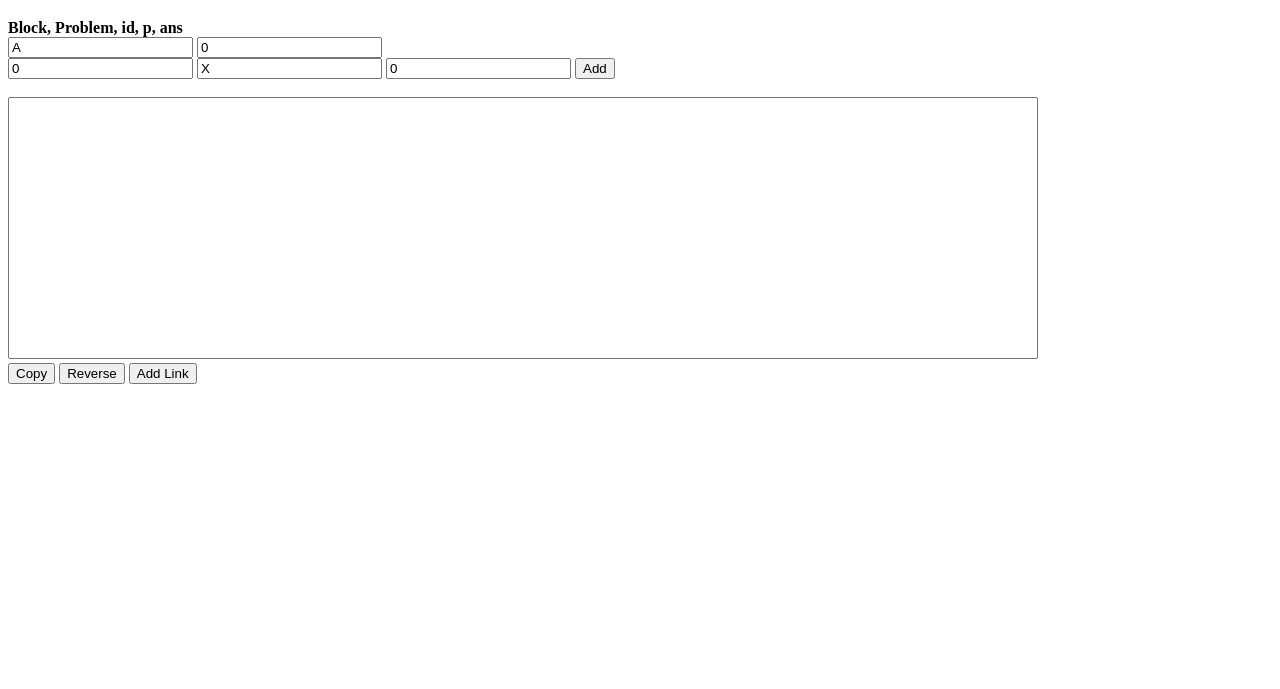
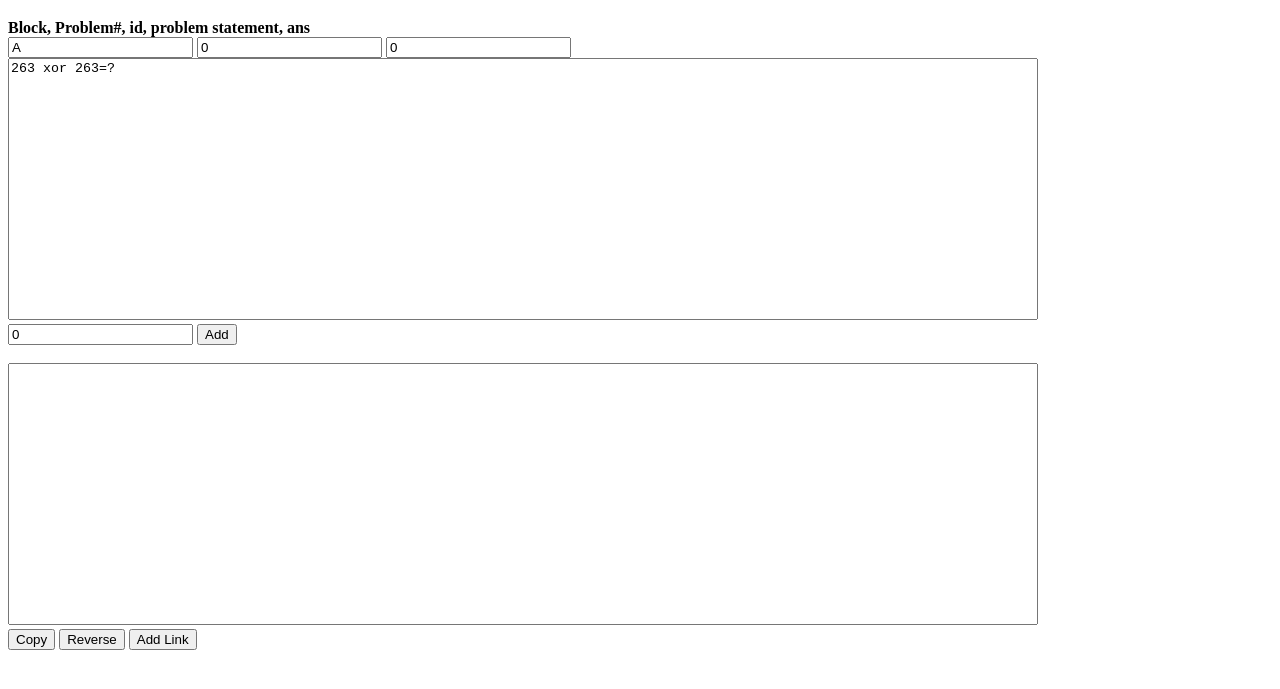
Before and after one commit to sqrtnull/static-judge, a plain HTML site: page docs/converter.html in a window 1280 px wide. Shown: the part 61-750 px from the top of the page. Drawn offline with Linux system fonts and the light colour scheme.

Commit message:
made the converter easier to use

```diff
--- a/docs/converter.html
+++ b/docs/converter.html
@@ -14,12 +14,12 @@
 </head>
 <body onload="init()">
     <h1 id="title">Converter</h1>
-    <b>Block, Problem, id, p, ans</b> <br>
-    <input type="text" id="block" value="A">
-    <input type="text" id="problem" value="0"> <br>
-    <input type="text" id="id" value="0">
-    <input type="text" id="p" value="X">
-    <input type="text" id="ans" value="0">
+    <b>Block, Problem#, id, problem statement, ans</b> <br>
+    <input type="text" id="block">
+    <input type="text" id="problem">
+    <input type="text" id="id"> <br>
+    <textarea class='a' id="p"></textarea> <br>
+    <input type="text" id="ans">
     <button onclick="add()">Add</button>
     <br>
     <br>
@@ -34,7 +34,7 @@
         document.getElementById('block').value='A';
         document.getElementById('problem').value='0';
         document.getElementById('id').value='0';
-        document.getElementById('p').value='X';
+        document.getElementById('p').value="263 xor 263=?";
         document.getElementById('ans').value='0';
         document.getElementById('link').value='';
     }
```
